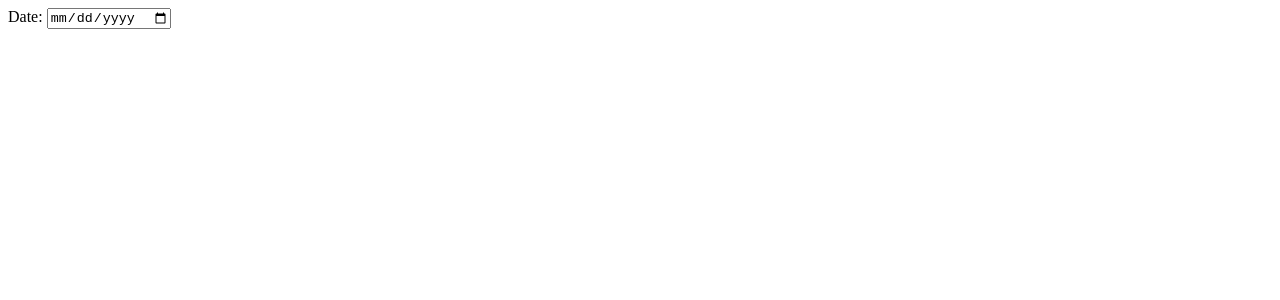
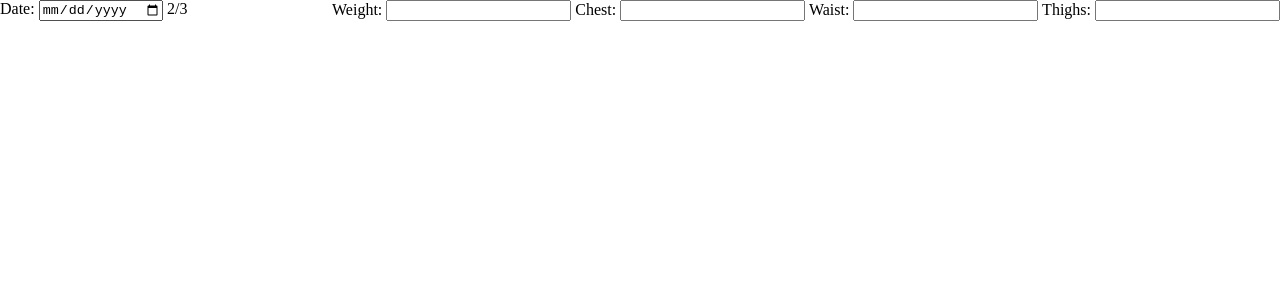
Before and after one commit to puncleV/diet-diary, a Vue app: page /#/ in a window 1280 px wide. Shown: the top 300 px of the page. Built offline with nearby package versions, Linux system fonts and the light colour scheme.

Commit message:
concept
add: header fields for params;

```diff
--- a/index.html
+++ b/index.html
@@ -4,7 +4,7 @@
     <meta charset="utf-8">
     <title>Diet diary</title>
 </head>
-<body>
+<body style="margin: 0;">
 <div id="app"></div>
 <!-- Note the reference to src here. Parcel will rewrite it on build. -->
 <script src="./src/main.js"></script>
--- a/src/App.vue
+++ b/src/App.vue
@@ -25,5 +25,4 @@ export default {
 </script>
 
 <style lang="css">
-
 </style>
--- a/src/components/app-header.vue
+++ b/src/components/app-header.vue
@@ -1,15 +1,34 @@
 <template>
-    <div>
-        <label>
-            Date:
-            <input type="date" v-model="date"/>
-        </label>
+    <div class="app-header">
+        <div>
+            <label>
+                Date:
+                <input type="date" v-model="date"/>
+            </label>
+            {{2}}/{{3}}
+        </div>
+        <div>
+            <label>
+                Weight:
+                <input type="number"/>
+            </label>
+            <label>
+                Chest:
+                <input type="number"/>
+            </label>
+            <label>
+                Waist:
+                <input type="number"/>
+            </label>
+            <label>
+                Thighs:
+                <input type="number"/>
+            </label>
+        </div>
     </div>
 </template>
 
 <script>
-import Vue from 'vue'
-
 export default {
   name: 'AppHeader',
   data: function () {
@@ -26,5 +45,10 @@ export default {
 </script>
 
 <style scoped>
-
+    .app-header {
+        width: 100%;
+        height: 50px;
+        display: flex;
+        justify-content: space-between;
+    }
 </style>
```
